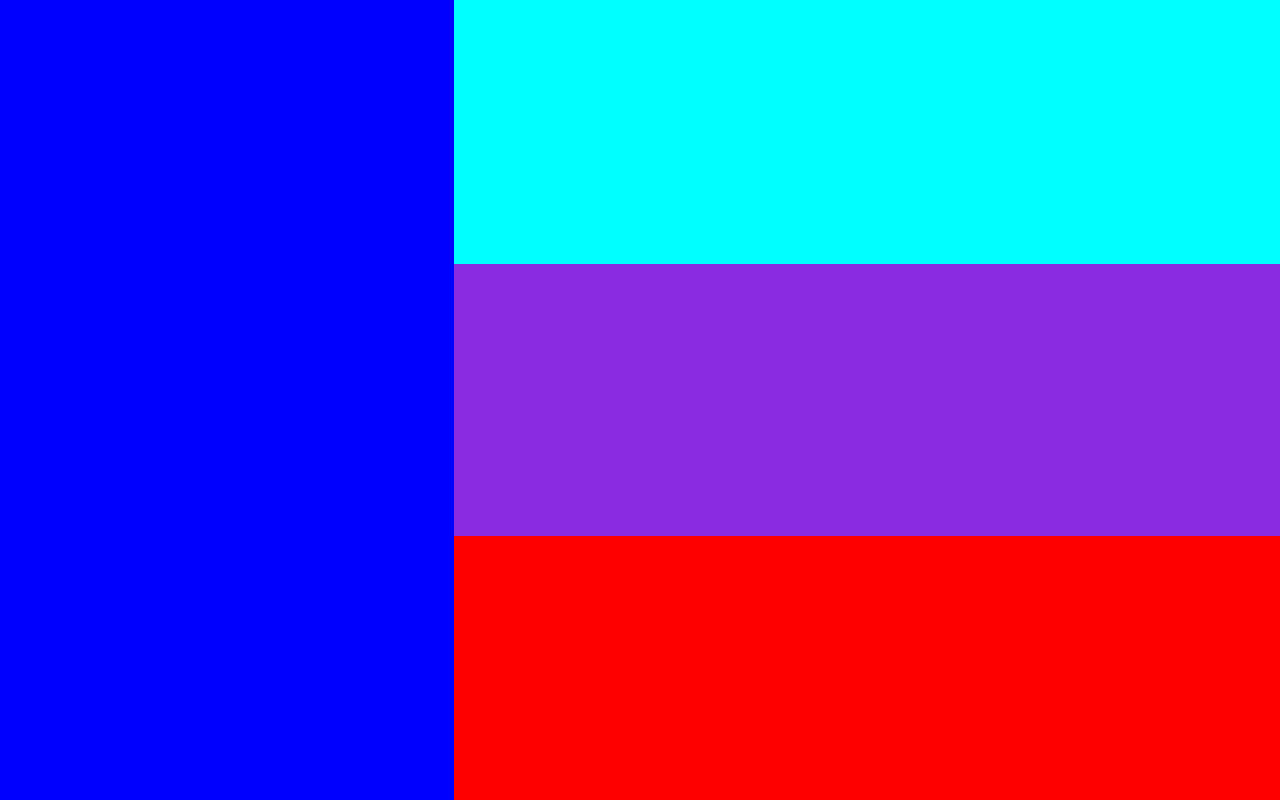
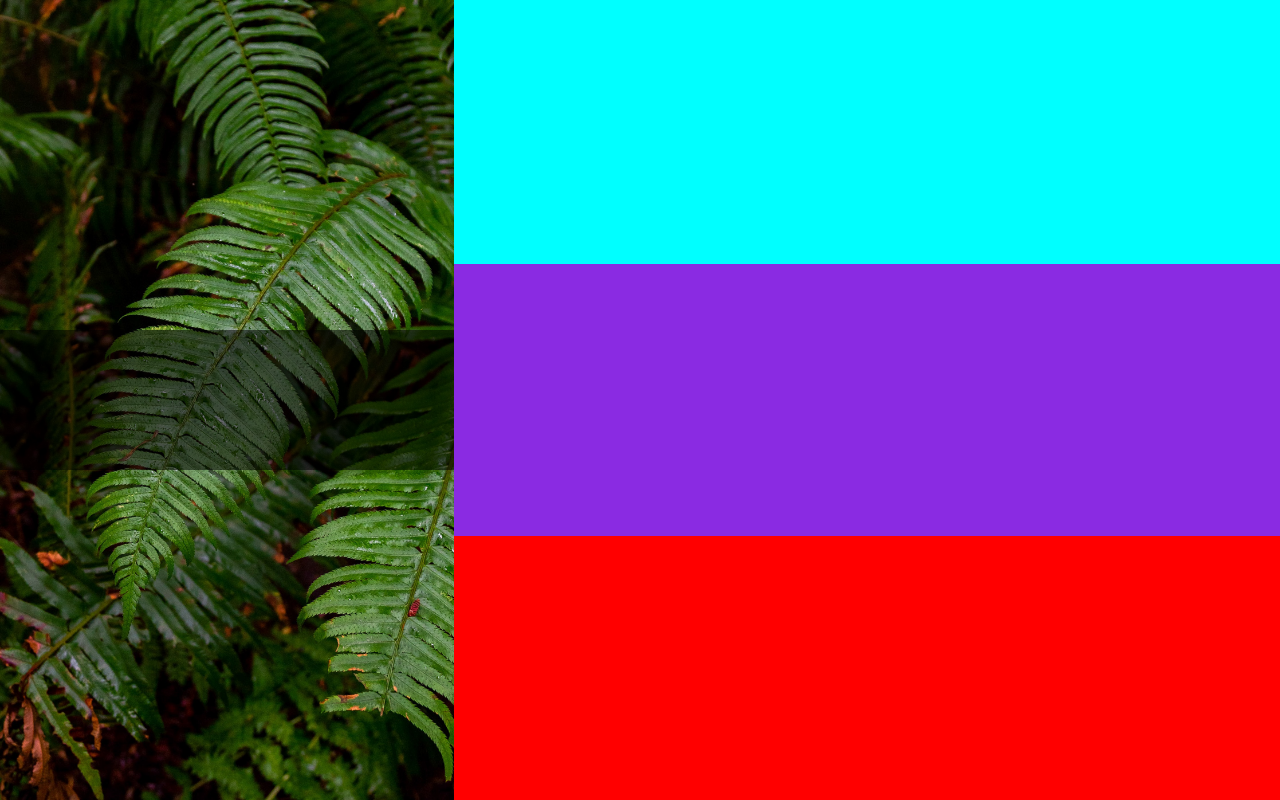
Before and after one commit to codepirate2022/sign-up-form, a plain HTML site: page index.html in a window 1280 px wide. Drawn offline with Linux system fonts and the light colour scheme.

Commit message:
Background Image added in Picture Container Plus Aligned Logo Container

```diff
--- a/style.css
+++ b/style.css
@@ -10,9 +10,21 @@
 }
 
 .picture-container {
+    display: flex;
+    justify-content: center;
+    align-items: center;
     width: 55vw;
     height: 100vh;
-    background-color: blue;
+    background-image: url("./images/halie-west-25xggax4bSA-unsplash.jpg");
+    background-size: cover;
+    background-repeat: no-repeat;
+}
+
+.logo-container {
+    width: 100%;
+    height: 140px;
+    background: rgba(0, 0, 0, 0.527);
+
 }
 
 .form-container {
```
Also changed, not shown: images/halie-west-25xggax4bSA-unsplash.jpg (added).
